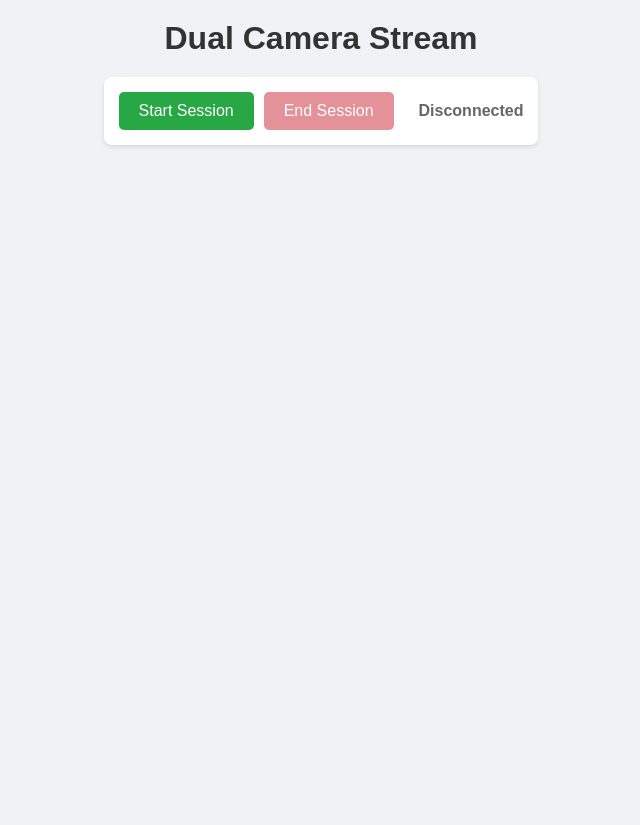
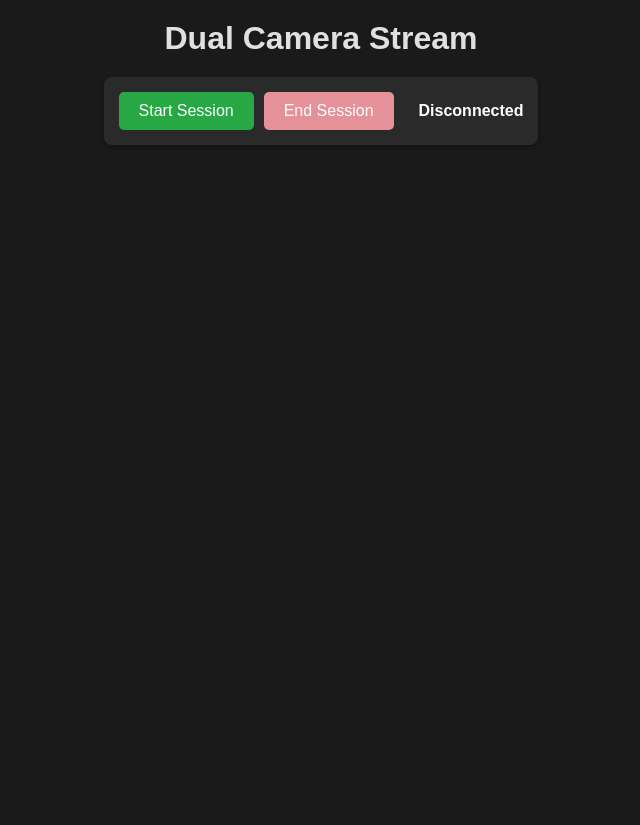
Before and after one commit to maphy9/CyberTrener, a Flask app: page / in a window 1280 px wide. Shown: the whole page, without its empty margins (319-959 px from the left). Run offline with Flask 3, Linux system fonts and the light colour scheme; some libraries are stand-ins or nearby versions.

Commit message:
Make the frontend dark mode

```diff
--- a/static/script.js
+++ b/static/script.js
@@ -20,12 +20,12 @@ btnStop.addEventListener("click", () => {
 
 socket.on("connect", () => {
   statusSpan.innerText = "Connected to Server";
-  statusSpan.style.color = "green";
+  statusSpan.style.color = "#22c55e";
 });
 
 socket.on("disconnect", () => {
   statusSpan.innerText = "Disconnected";
-  statusSpan.style.color = "red";
+  statusSpan.style.color = "#ef4444";
   resetUI();
 });
 
@@ -41,7 +41,7 @@ function resetUI() {
   btnStart.disabled = false;
   btnStop.disabled = true;
   statusSpan.innerText = "Session Ended";
-  statusSpan.style.color = "#666";
+  statusSpan.style.color = "#b0b0b0";
   frontImg.src = "";
   profileImg.src = "";
 }
--- a/static/style.css
+++ b/static/style.css
@@ -6,7 +6,7 @@
 
 body {
   font-family: Arial, sans-serif;
-  background-color: #f0f2f5;
+  background-color: #1a1a1a;
   display: flex;
   flex-direction: column;
   align-items: center;
@@ -15,15 +15,15 @@ body {
 
 h1 {
   margin-bottom: 20px;
-  color: #333;
+  color: #e0e0e0;
 }
 
 .controls {
   margin-bottom: 20px;
   padding: 15px;
-  background: white;
+  background: #2a2a2a;
   border-radius: 8px;
-  box-shadow: 0 2px 5px rgba(0, 0, 0, 0.1);
+  box-shadow: 0 2px 5px rgba(0, 0, 0, 0.3);
   display: flex;
   gap: 10px;
   align-items: center;
@@ -69,7 +69,7 @@ button {
 .status {
   font-weight: bold;
   margin-left: 15px;
-  color: #666;
+  color: #ffffff;
 }
 
 .video-container {
@@ -98,6 +98,6 @@ button {
 }
 
 .placeholder {
-  color: #555;
+  color: #888888;
   position: absolute;
 }
```
